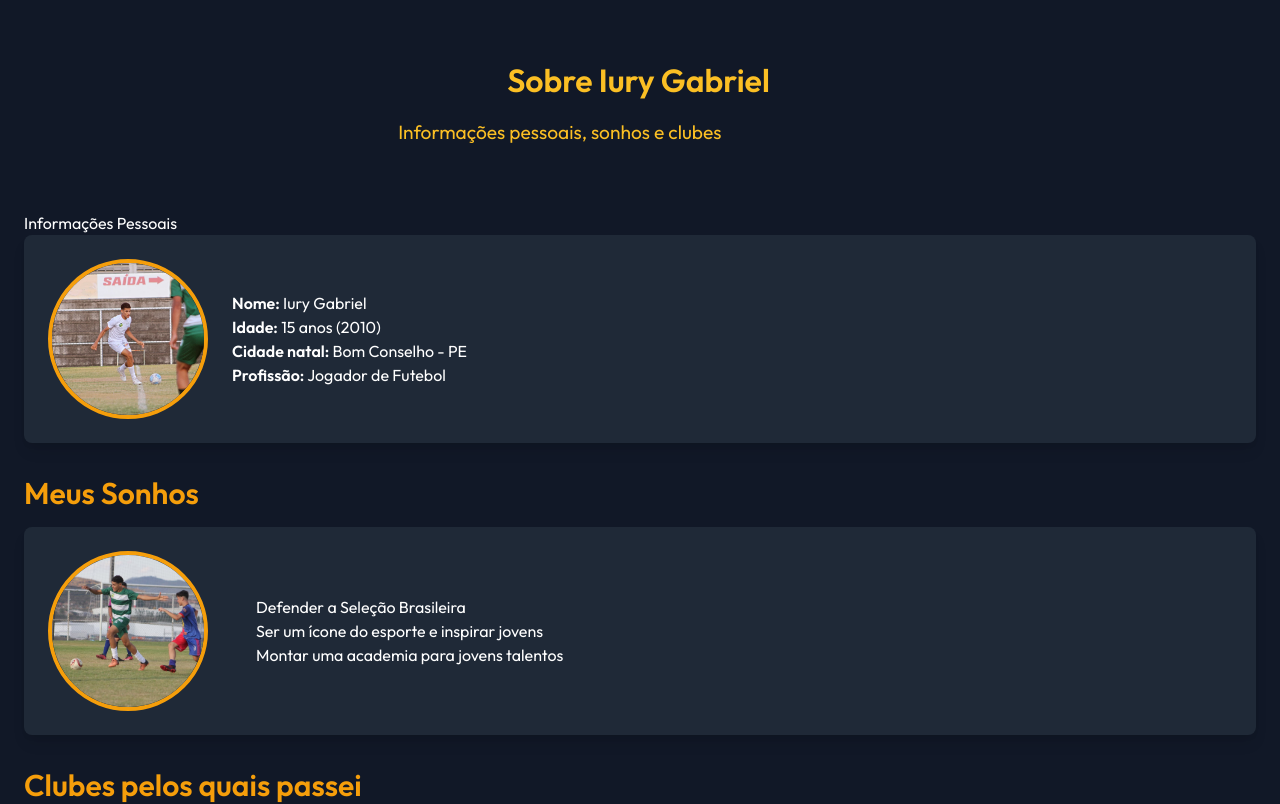
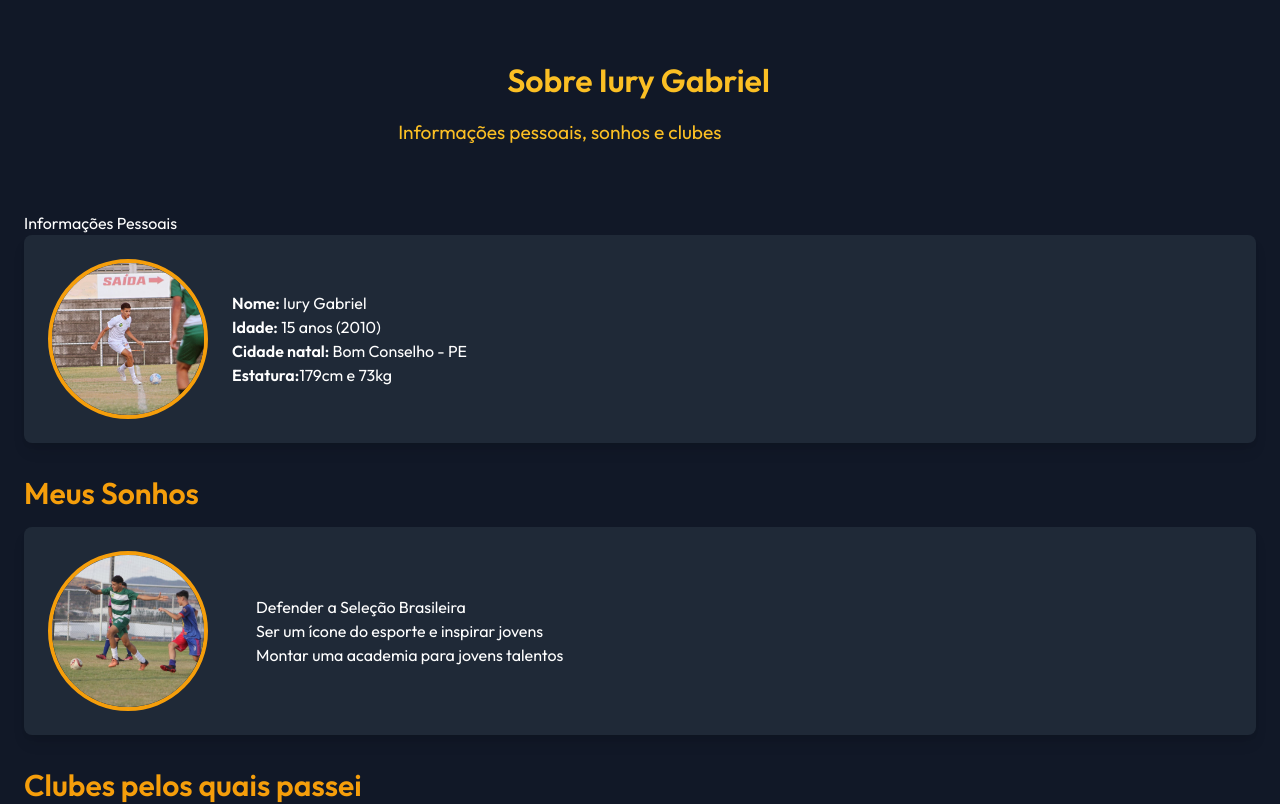
Before and after one commit to eukarol/iury, a plain HTML site: page profile.html in a window 1280 px wide. Shown: the top 804 px of the page. Drawn offline with nearby package versions, Linux system fonts and the light colour scheme.

Commit message:
Update profile.html

```diff
--- a/profile.html
+++ b/profile.html
@@ -74,7 +74,7 @@
           <p><strong>Nome:</strong> Iury Gabriel</p>
           <p><strong>Idade:</strong> 15 anos (2010)</p>
           <p><strong>Cidade natal:</strong> Bom Conselho - PE</p>
-          <p><strong>Profissão:</strong> Jogador de Futebol</p>
+          <p><strong>Estatura:</strong>179cm e 73kg</p>
         </div>
       </div>
     </section>
```
